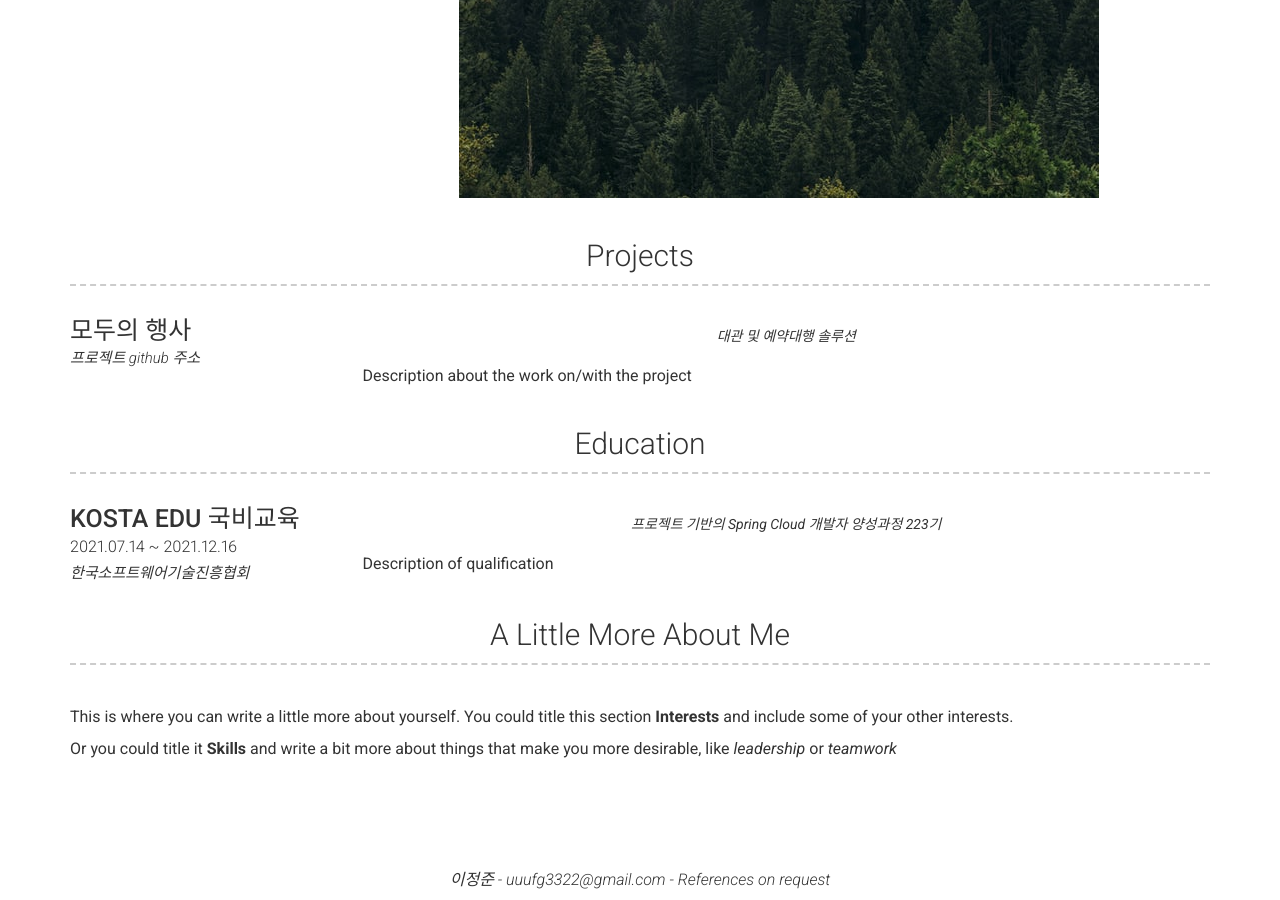
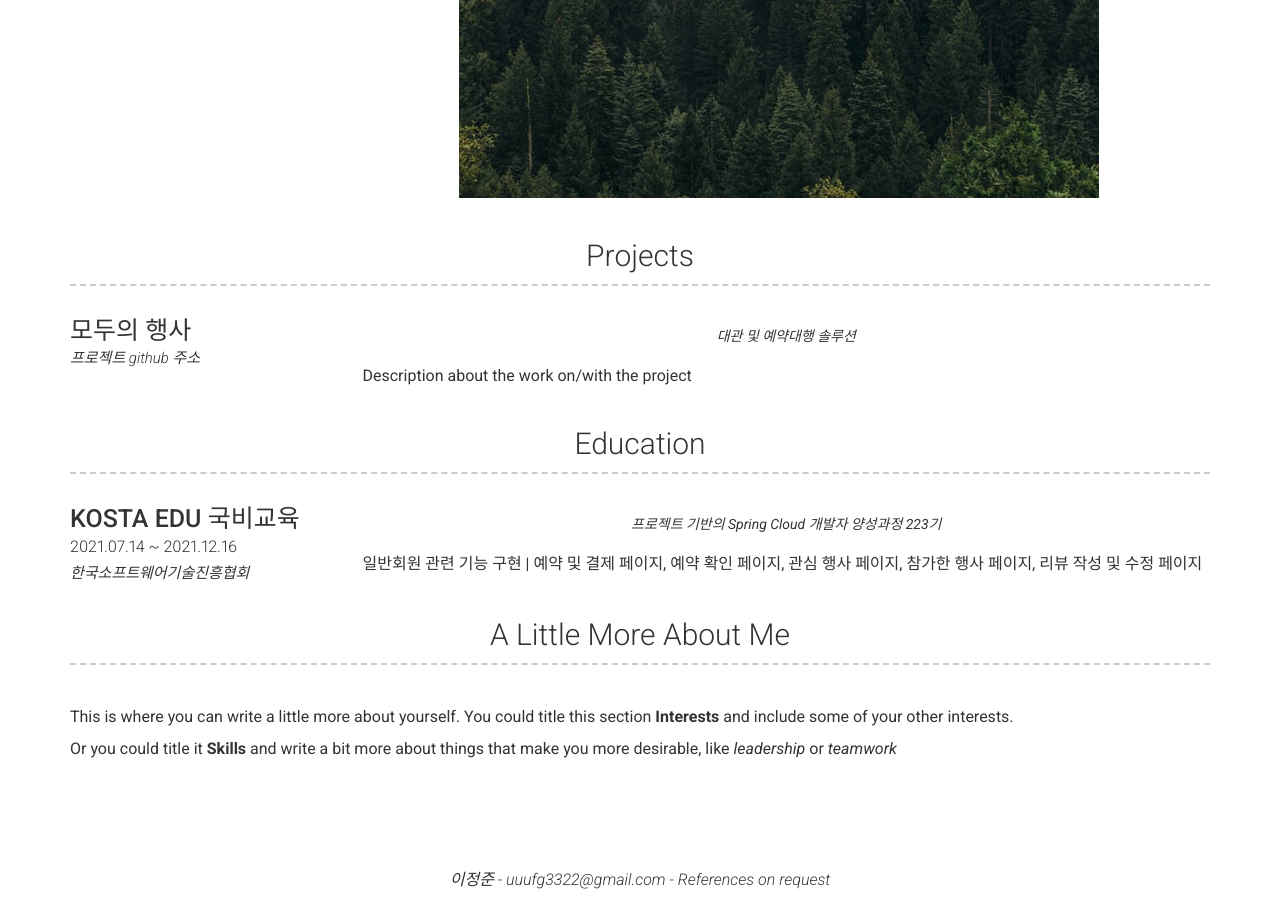
Before and after one commit to dunowljj/resume, a Jekyll site: the page built from index.md, in a window 1280 px wide and 900 px high, scrolled down 667 px. Built offline with Jekyll 4.4.1, drawn with Linux system fonts in a browser that asks for light colours; nearby versions of some CDN libraries.

Commit message:
content test

```diff
--- a/_config.yml
+++ b/_config.yml
@@ -102,7 +102,8 @@ content:
         quote: >
           프로젝트 기반의 Spring Cloud 개발자 양성과정 223기
         description: | # this will include new lines to allow paragraphs
-          Description of qualification
+          일반회원 관련 기능 구현 |
+          예약 및 결제 페이지, 예약 확인 페이지, 관심 행사 페이지, 참가한 행사 페이지, 리뷰 작성 및 수정 페이지
   - title: A Little More About Me
     layout: text
     content: | # this will include new lines to allow paragraphs
```
